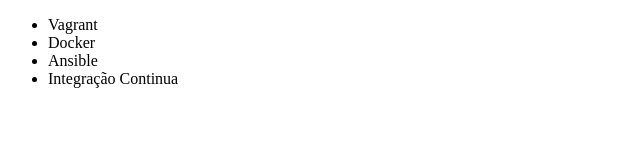
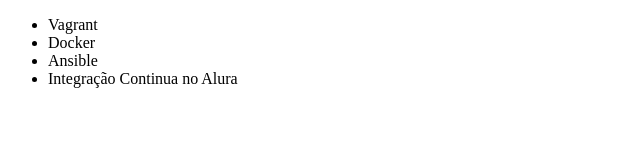
Before and after one commit to tamira-cabral/curso-alura-git, a plain HTML site: page index.html in a window 1280 px wide. Shown: the full height of the page, 0-640 px from the left. Drawn offline with Linux system fonts and the light colour scheme.

Commit message:
Alterando titulo do curso

```diff
--- a/index.html
+++ b/index.html
@@ -9,7 +9,7 @@
         <li>Vagrant</li>
         <li>Docker</li>
         <li>Ansible</li>
-        <li>Integração Continua</li>
+        <li>Integração Continua no Alura</li>
     </ul>
 </body>
 </html>
```
